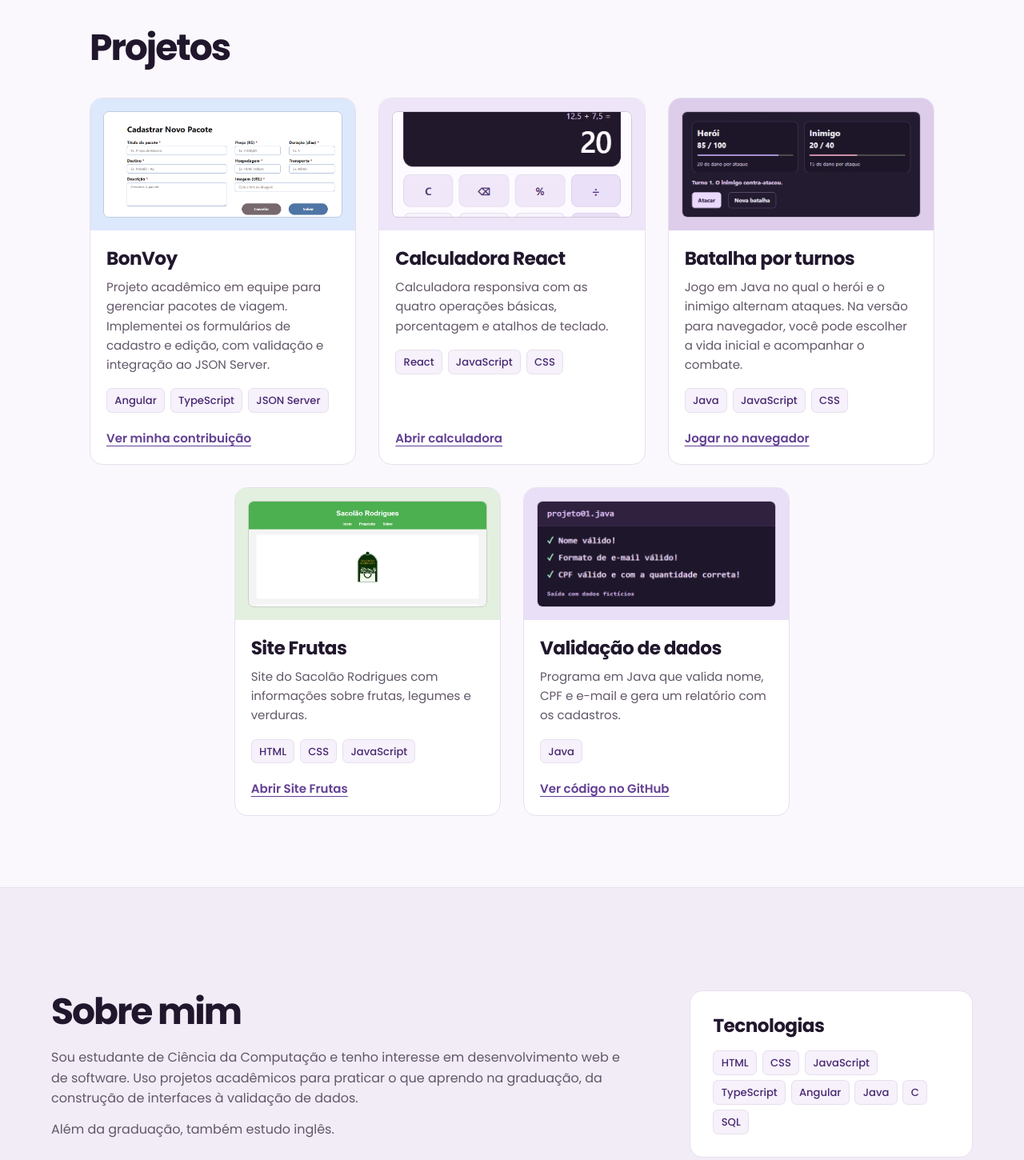
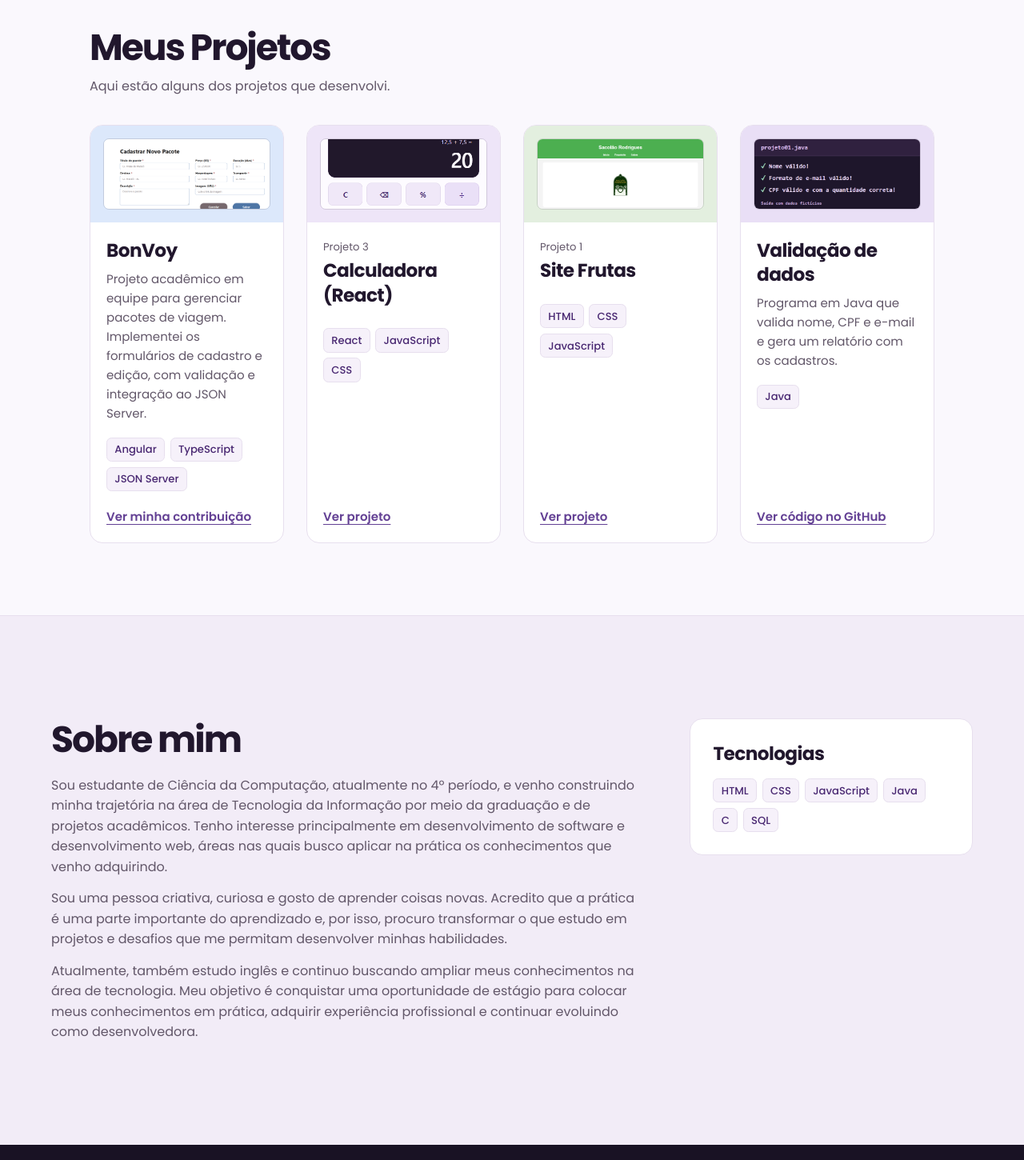
Before and after one commit to anapa00340-netizen/anapa00340-netizen.github.io, a plain HTML site: page index.html in a window 1280 px wide. Shown: the part 720-2170 px from the top of the page at 80% size. Drawn offline with Linux system fonts and the light colour scheme.

Commit message:
Restaura textos originais e retira card da batalha

```diff
--- a/index.html
+++ b/index.html
@@ -25,7 +25,7 @@
       <div class="container cabecalho-conteudo">
         <nav aria-label="Navegação principal">
           <ul class="menu">
-            <li><a href="#home">Início</a></li>
+            <li><a href="#home">Home</a></li>
             <li><a href="#projetos">Projetos</a></li>
             <li><a href="#sobre">Sobre</a></li>
             <li><a href="#contato">Contato</a></li>
@@ -38,13 +38,11 @@
       <section id="home" class="inicio" aria-labelledby="titulo-inicio">
         <div class="container inicio-conteudo">
           <div class="inicio-texto">
-            <p class="formacao">Estudante de Ciência da Computação</p>
-            <h1 id="titulo-inicio">Ana Paula <span>Ferreira</span></h1>
-            <p class="introducao">
-              No BonVoy, desenvolvi em Angular os formulários de cadastro e edição de pacotes.
-              A edição carrega os dados pelo ID e avisa se o salvamento falhar. Busco um estágio
-              em desenvolvimento de software.
-            </p>
+            <h1 id="titulo-inicio">
+              <span class="saudacao">Olá, eu sou</span>
+              <span class="nome">Ana Paula <span>Ferreira.</span></span>
+            </h1>
+            <p class="introducao">Desenvolvedora criativa focada em construir experiências digitais e interfaces intuitivas.</p>
           </div>
 
           <div class="retrato">
@@ -61,7 +59,8 @@
 
       <section id="projetos" class="secao projetos" aria-labelledby="titulo-projetos">
         <div class="container">
-          <h2 id="titulo-projetos">Projetos</h2>
+          <h2 id="titulo-projetos">Meus Projetos</h2>
+          <p class="projetos-intro">Aqui estão alguns dos projetos que desenvolvi.</p>
 
           <div class="grade-projetos">
             <article class="projeto">
@@ -104,43 +103,14 @@
                 />
               </div>
               <div class="projeto-conteudo">
-                <h3>Calculadora React</h3>
-                <p>
-                  Calculadora responsiva com as quatro operações básicas, porcentagem e atalhos
-                  de teclado.
-                </p>
+                <p class="projeto-numero">Projeto 3</p>
+                <h3>Calculadora (React)</h3>
                 <ul class="tecnologias" aria-label="Tecnologias da calculadora">
                   <li>React</li>
                   <li>JavaScript</li>
                   <li>CSS</li>
                 </ul>
-                <a class="link-projeto" href="./calculadora/">Abrir calculadora</a>
-              </div>
-            </article>
-
-            <article class="projeto">
-              <div class="capa capa-jogo">
-                <img
-                  src="assets/jogo.png"
-                  alt="Combate com as barras de vida do herói e do inimigo"
-                  width="668"
-                  height="297"
-                  loading="lazy"
-                  decoding="async"
-                />
-              </div>
-              <div class="projeto-conteudo">
-                <h3>Batalha por turnos</h3>
-                <p>
-                  Jogo em Java no qual o herói e o inimigo alternam ataques. Na versão para
-                  navegador, você pode escolher a vida inicial e acompanhar o combate.
-                </p>
-                <ul class="tecnologias" aria-label="Tecnologias da batalha por turnos">
-                  <li>Java</li>
-                  <li>JavaScript</li>
-                  <li>CSS</li>
-                </ul>
-                <a class="link-projeto" href="./jogo/">Jogar no navegador</a>
+                <a class="link-projeto" href="./calculadora/" aria-label="Ver projeto Calculadora (React)">Ver projeto</a>
               </div>
             </article>
 
@@ -156,17 +126,15 @@
                 />
               </div>
               <div class="projeto-conteudo">
+                <p class="projeto-numero">Projeto 1</p>
                 <h3>Site Frutas</h3>
-                <p>
-                  Site do Sacolão Rodrigues com informações sobre frutas, legumes e verduras.
-                </p>
                 <ul class="tecnologias" aria-label="Tecnologias do Site Frutas">
                   <li>HTML</li>
                   <li>CSS</li>
                   <li>JavaScript</li>
                 </ul>
-                <a class="link-projeto" href="https://anapa00340-netizen.github.io/sitefrutas/">
-                  Abrir Site Frutas
+                <a class="link-projeto" href="https://anapa00340-netizen.github.io/sitefrutas/" aria-label="Ver projeto Site Frutas">
+                  Ver projeto
                 </a>
               </div>
             </article>
@@ -205,11 +173,23 @@
           <div>
             <h2 id="titulo-sobre">Sobre mim</h2>
             <p>
-              Sou estudante de Ciência da Computação e tenho interesse em desenvolvimento web e de
-              software. Uso projetos acadêmicos para praticar o que aprendo na graduação, da
-              construção de interfaces à validação de dados.
+              Sou estudante de Ciência da Computação, atualmente no 4º período, e venho
+              construindo minha trajetória na área de Tecnologia da Informação por meio da
+              graduação e de projetos acadêmicos. Tenho interesse principalmente em
+              desenvolvimento de software e desenvolvimento web, áreas nas quais busco aplicar na
+              prática os conhecimentos que venho adquirindo.
             </p>
-            <p>Além da graduação, também estudo inglês.</p>
+            <p>
+              Sou uma pessoa criativa, curiosa e gosto de aprender coisas novas. Acredito que a
+              prática é uma parte importante do aprendizado e, por isso, procuro transformar o que
+              estudo em projetos e desafios que me permitam desenvolver minhas habilidades.
+            </p>
+            <p>
+              Atualmente, também estudo inglês e continuo buscando ampliar meus conhecimentos na
+              área de tecnologia. Meu objetivo é conquistar uma oportunidade de estágio para
+              colocar meus conhecimentos em prática, adquirir experiência profissional e continuar
+              evoluindo como desenvolvedora.
+            </p>
           </div>
           <div class="sobre-tecnologias">
             <h3>Tecnologias</h3>
@@ -217,8 +197,6 @@
               <li>HTML</li>
               <li>CSS</li>
               <li>JavaScript</li>
-              <li>TypeScript</li>
-              <li>Angular</li>
               <li>Java</li>
               <li>C</li>
               <li>SQL</li>
@@ -229,7 +207,10 @@
 
       <section id="contato" class="secao contato" aria-labelledby="titulo-contato">
         <div class="container contato-conteudo">
-          <h2 id="titulo-contato">Contato</h2>
+          <div class="contato-texto">
+            <h2 id="titulo-contato">Entre em contato!</h2>
+            <p>Gostou dos meus projetos? Entre em contato comigo!</p>
+          </div>
           <ul class="contato-links">
             <li>
               <a class="botao botao-principal" href="mailto:anapa00340@gmail.com">Enviar e-mail</a>
@@ -241,7 +222,7 @@
               <a
                 class="botao botao-contato"
                 href="https://www.linkedin.com/in/ana-paula-ferreira-47b594375"
-              >LinkedIn</a>
+              >Linkedin</a>
             </li>
           </ul>
         </div>
--- a/styles.css
+++ b/styles.css
@@ -148,11 +148,13 @@ a {
   padding-block: clamp(3.2rem, 7vw, 6rem);
 }
 
-.formacao {
+.saudacao {
+  display: block;
   margin-bottom: 0.85rem;
   color: #e8d8fa;
-  font-size: clamp(0.85rem, 2vw, 1rem);
+  font-size: clamp(1rem, 2.2vw, 1.25rem);
   font-weight: 500;
+  letter-spacing: normal;
 }
 
 h1 {
@@ -163,7 +165,7 @@ h1 {
   letter-spacing: -0.065em;
 }
 
-h1 span {
+.nome > span {
   display: block;
   color: var(--lilas);
 }
@@ -243,6 +245,15 @@ h1 span {
   max-width: 66rem;
 }
 
+.projetos h2 {
+  margin-bottom: 0.55rem;
+}
+
+.projetos-intro {
+  margin-bottom: clamp(1.5rem, 4vw, 2.25rem);
+  color: var(--texto-suave);
+}
+
 .grade-projetos {
   --espaco-cards: clamp(1rem, 2.6vw, 1.75rem);
   display: flex;
@@ -253,7 +264,7 @@ h1 span {
 
 .projeto {
   display: flex;
-  flex: 0 1 calc((100% - var(--espaco-cards) - var(--espaco-cards)) / 3);
+  flex: 0 1 calc((100% - 3 * var(--espaco-cards)) / 4);
   min-width: 0;
   flex-direction: column;
   overflow: hidden;
@@ -288,10 +299,6 @@ h1 span {
   background: #eee5f8;
 }
 
-.capa-jogo {
-  background: #ddcdeb;
-}
-
 .capa-frutas {
   background: #e3efdf;
 }
@@ -322,6 +329,11 @@ h1 span {
 
 .projeto p {
   font-size: 0.94rem;
+}
+
+.projeto .projeto-numero {
+  margin-bottom: 0.3rem;
+  font-size: 0.82rem;
 }
 
 .tecnologias {
@@ -400,6 +412,11 @@ h1 span {
   margin: 0;
 }
 
+.contato-texto p {
+  margin-top: 0.75rem;
+  color: #ede3f5;
+}
+
 @media (max-width: 66rem) {
   .projeto {
     flex-basis: calc((100% - var(--espaco-cards)) / 2);
```
Also changed, not shown: assets/jogo.png (deleted).
